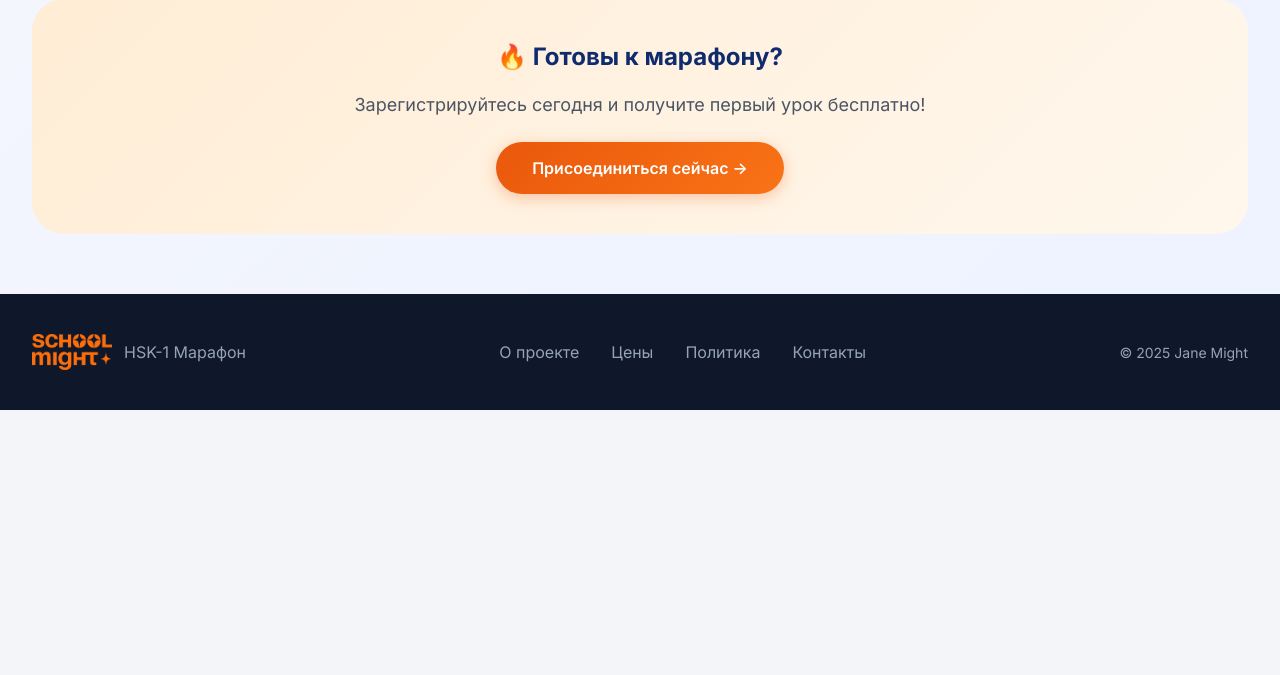
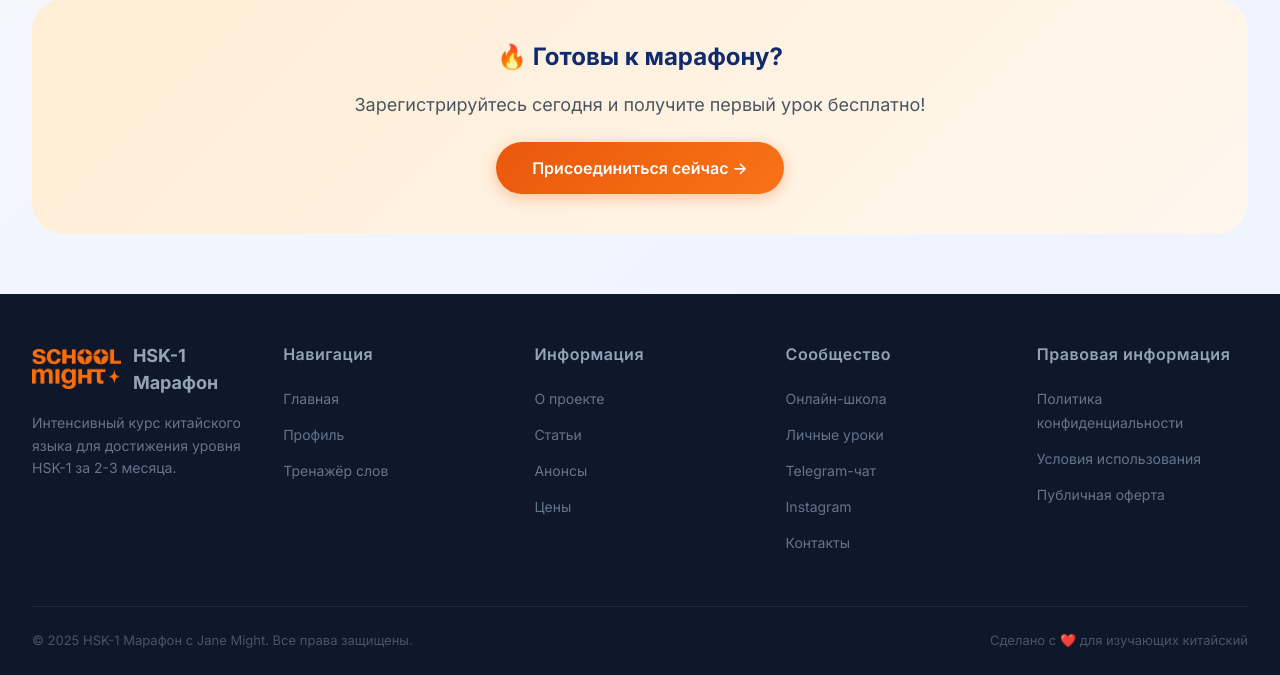
Before and after one commit to evgenii-kon/jane_might_marathon, a FastAPI app: page / in a window 1280 px wide. Shown: the part 1635-2310 px from the top of the page. Before the commit the page ends 2045 px from the top, so only its background shows below. Run offline with FastAPI, Linux system fonts and the light colour scheme; parts of the project's set-up code (start-up, migrations or seed data) failed here and were passed over.

Commit message:
update footer

```diff
--- a/app/static/styles/main.css
+++ b/app/static/styles/main.css
@@ -347,55 +347,161 @@ h1 {
     margin-bottom: 24px;
 }
 
-/* ========== FOOTER ========== */
+/* ========== FOOTER STYLES ========== */
 .footer {
     background: #0f172a;
-    color: #94a3b8;
-    padding: 40px 32px;
+    color: #64748b;
+    padding: 48px 32px 24px;
     margin-top: 60px;
 }
 
 .footer-container {
     max-width: 1280px;
     margin: 0 auto;
+    display: grid;
+    grid-template-columns: repeat(auto-fit, minmax(200px, 1fr));
+    gap: 40px;
+    padding-bottom: 40px;
+    border-bottom: 1px solid rgba(255,255,255,0.08);
+}
+
+.footer-column h4 {
+    color: #94a3b8;
+    font-size: 16px;
+    font-weight: 600;
+    margin-bottom: 20px;
+    letter-spacing: 0.5px;
+}
+
+.footer-links {
+    list-style: none;
+    padding: 0;
+    margin: 0;
+}
+
+.footer-links li {
+    margin-bottom: 12px;
+}
+
+.footer-links a {
+    color: #64748b;
+    text-decoration: none;
+    transition: all 0.2s;
+    font-size: 14px;
+}
+
+.footer-links a:hover {
+    color: #f97316;
+    transform: translateX(4px);
+    display: inline-block;
+}
+
+.footer-logo {
+    display: flex;
+    align-items: center;
+    gap: 12px;
+    margin-bottom: 16px;
+}
+
+.footer-logo img {
+    height: 40px;
+    display: block;
+}
+
+.footer-logo span {
+    font-size: 18px;
+    font-weight: 700;
+    color: #94a3b8;
+}
+
+.footer-description {
+    font-size: 14px;
+    line-height: 1.6;
+    margin-bottom: 20px;
+    color: #64748b;
+}
+
+.footer-social {
+    display: flex;
+    gap: 16px;
+    flex-wrap: wrap;
+}
+
+.social-link {
+    display: inline-flex;
+    align-items: center;
+    gap: 8px;
+    padding: 8px 16px;
+    background: rgba(255,255,255,0.05);
+    border-radius: 40px;
+    color: #64748b !important;
+    text-decoration: none;
+    font-size: 14px;
+    transition: all 0.2s;
+}
+
+.social-link:hover {
+    background: #f97316;
+    color: white !important;
+    transform: translateY(-2px);
+}
+
+.footer-bottom {
+    max-width: 1280px;
+    margin: 0 auto;
+    padding-top: 24px;
+}
+
+.footer-bottom-container {
     display: flex;
     justify-content: space-between;
     align-items: center;
     flex-wrap: wrap;
-    gap: 32px;
-}
-
-.footer-logo {
-    display: flex;
-    align-items: center;
-    gap: 12px;
-}
-
-.footer-logo img {
-    height: 36px;
-    display: block;
-}
-
-.footer-links {
-    display: flex;
-    gap: 32px;
-    flex-wrap: wrap;
-}
-
-.footer-links a {
-    color: #94a3b8;
-    text-decoration: none;
-    transition: color 0.2s;
-}
-
-.footer-links a:hover {
-    color: #f97316;
+    gap: 16px;
 }
 
 .footer-copyright {
-    font-size: 14px;
-}
-
+    font-size: 13px;
+    color: #475569;
+}
+
+.footer-dev {
+    font-size: 13px;
+    color: #475569;
+}
+
+/* Адаптив для футера */
+@media (max-width: 768px) {
+    .footer {
+        padding: 40px 20px 20px;
+    }
+
+    .footer-container {
+        grid-template-columns: 1fr;
+        gap: 32px;
+    }
+
+    .footer-bottom-container {
+        flex-direction: column;
+        text-align: center;
+    }
+
+    .footer-social {
+        justify-content: center;
+    }
+
+    .footer-column {
+        text-align: center;
+    }
+
+    .footer-logo {
+        justify-content: center;
+    }
+
+    .footer-links a:hover {
+        transform: none;
+    }
+}
 /* ========== AUTH PAGES ========== */
 .auth-container {
     min-height: calc(100vh - 200px);
@@ -3291,3 +3397,25 @@ a:active {
         font-size: 16px;
     }
 }
+
+/* ========== BUTTON SECONDARY ========== */
+.btn-secondary {
+    background: transparent;
+    color: #f97316;
+    padding: 14px 28px;
+    border-radius: 48px;
+    text-decoration: none;
+    font-size: 16px;
+    font-weight: 600;
+    transition: all 0.3s;
+    display: inline-block;
+    border: 2px solid #f97316;
+    cursor: pointer;
+    text-align: center;
+}
+
+.btn-secondary:hover {
+    background: #f97316;
+    color: white;
+    transform: translateY(-2px);
+}
--- a/app/templates/base.html
+++ b/app/templates/base.html
@@ -28,7 +28,7 @@
                             <span class="dropdown-arrow">▼</span>
                         </button>
                         <div class="dropdown-menu">
-                            <a href="/about">📖 О нас</a>
+                            <a href="/about">📖 О проекте</a>
                             <a href="/articles">📝 Статьи</a>
                             <a href="/announcements">📢 Анонсы</a>
                         </div>
@@ -52,18 +52,64 @@
 
     <footer class="footer">
         <div class="footer-container">
-            <div class="footer-logo">
-                <img src="/static/images/orange_logo.png" alt="Логотип">
-                <span>HSK-1 Марафон</span>
+            <div class="footer-column">
+                <div class="footer-logo">
+                    <img src="/static/images/orange_logo.png" alt="Логотип">
+                    <span>HSK-1 Марафон</span>
+                </div>
+                <p class="footer-description">Интенсивный курс китайского языка для достижения уровня HSK-1 за 2-3 месяца.</p>
             </div>
-            <div class="footer-links">
-                <a href="/about">О проекте</a>
-                <a href="/pricing">Цены</a>
-                <a href="/privacy">Политика</a>
-                <a href="/contacts">Контакты</a>
+
+            <div class="footer-column">
+                <h4>Навигация</h4>
+                <ul class="footer-links">
+                    <li><a href="/dashboard">Главная</a></li>
+                    <li><a href="/auth/me">Профиль</a></li>
+                    <li><a href="/word-trainer">Тренажёр слов</a></li>
+                </ul>
             </div>
-            <div class="footer-copyright">
-                © 2025 Jane Might
+
+            <div class="footer-column">
+                <h4>Информация</h4>
+                <ul class="footer-links">
+                    <li><a href="/about">О проекте</a></li>
+                    <li><a href="/articles">Статьи</a></li>
+                    <li><a href="/announcements">Анонсы</a></li>
+                    <li><a href="/pricing">Цены</a></li>
+                </ul>
+            </div>
+
+            <div class="footer-column">
+                <h4>Сообщество</h4>
+                <ul class="footer-links">
+                    <li><a href="/school-might">Онлайн-школа</a></li>
+                    <li><a href="/online_lessons">Личные уроки</a></li>
+                    <li><a href="https://t.me/your_channel" target="_blank">Telegram-чат</a></li>
+                    <li><a href="https://instagram.com/your_page" target="_blank">Instagram</a></li>
+                    <li><a href="/contacts">Контакты</a></li>
+                    <li><a href="/contacts"></a></li>
+
+                </ul>
+            </div>
+
+            <div class="footer-column">
+                <h4>Правовая информация</h4>
+                <ul class="footer-links">
+                    <li><a href="/privacy">Политика конфиденциальности</a></li>
+                    <li><a href="/terms">Условия использования</a></li>
+                    <li><a href="/offer">Публичная оферта</a></li>
+                </ul>
+            </div>
+        </div>
+
+        <div class="footer-bottom">
+            <div class="footer-bottom-container">
+                <div class="footer-copyright">
+                    © 2025 HSK-1 Марафон с Jane Might. Все права защищены.
+                </div>
+                <div class="footer-dev">
+                    Сделано с ❤️ для изучающих китайский
+                </div>
             </div>
         </div>
     </footer>
```
